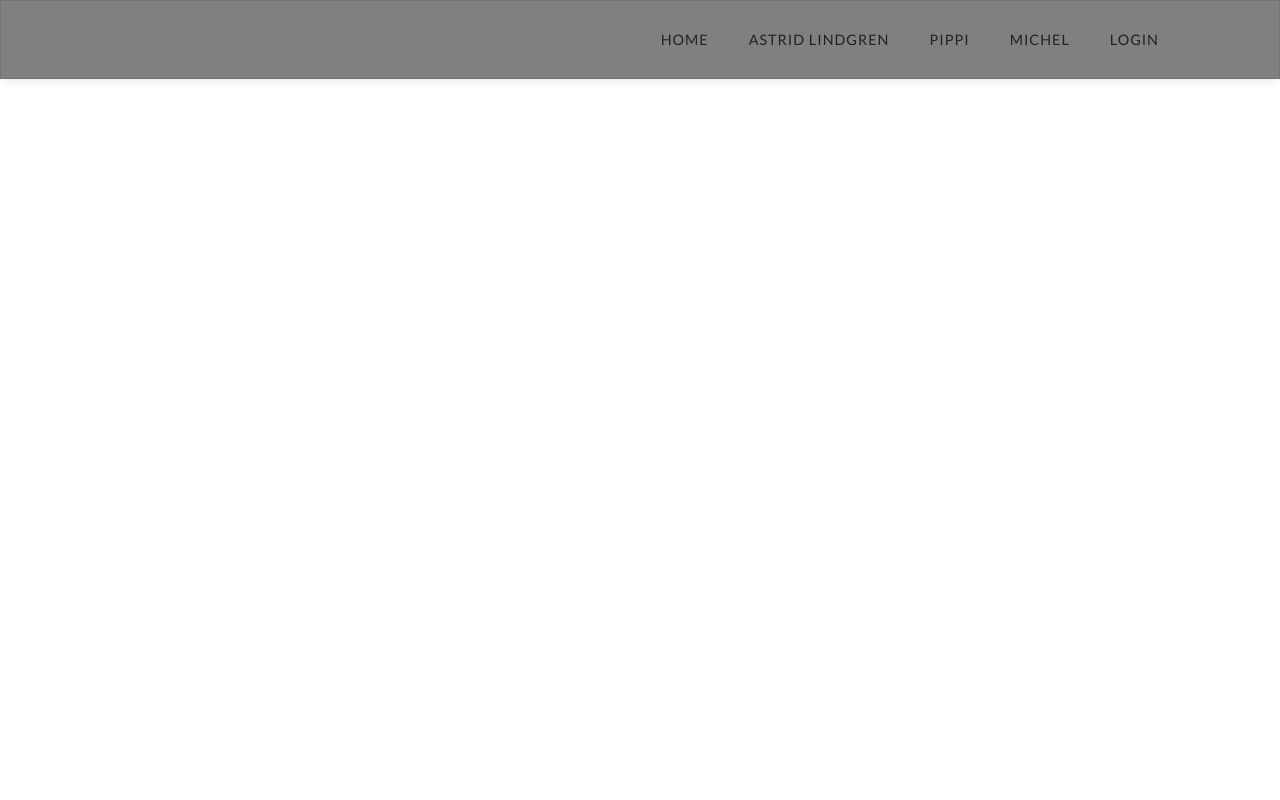
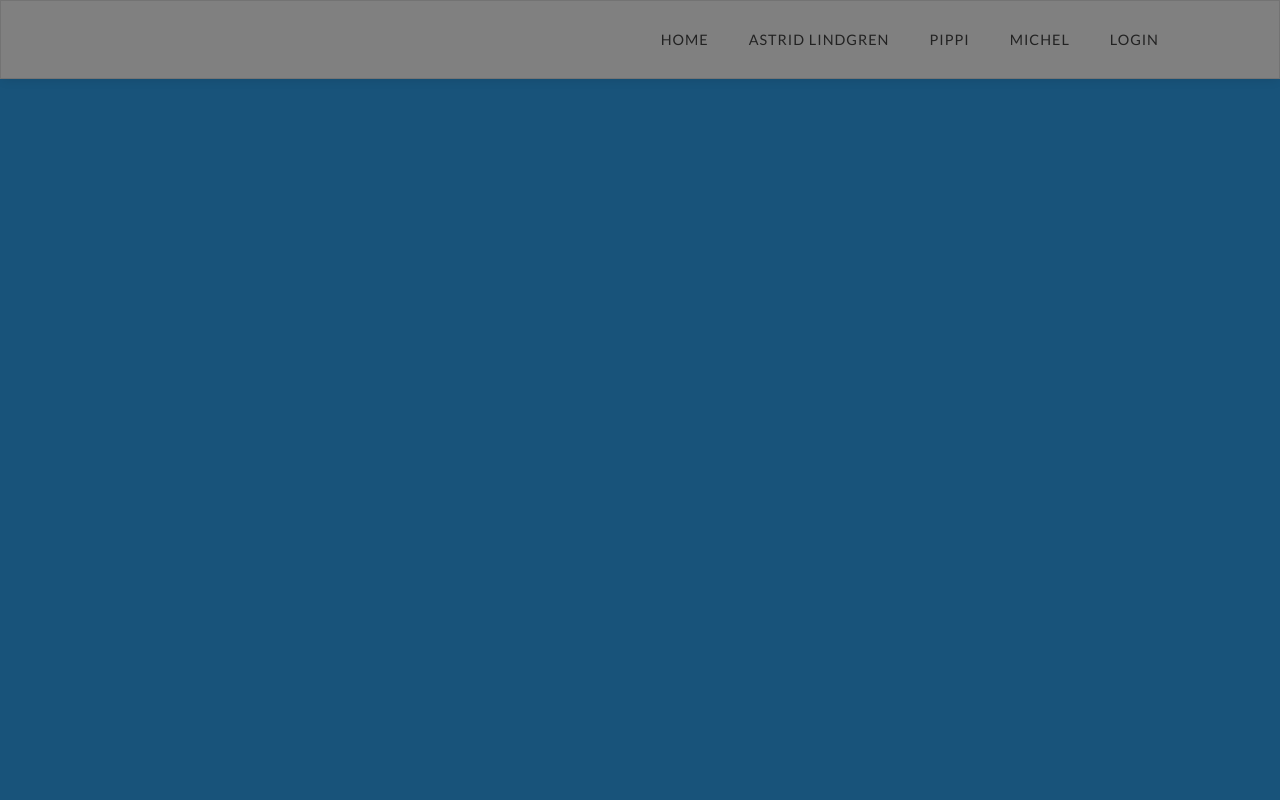
Before and after one commit to MrGodLP/Informatik-Project, a PHP site: page /astrid.html in a window 1280 px wide. Run offline with PHP 8.4, Linux system fonts and the light colour scheme.

Commit message:
background

```diff
--- a/Event_Cards.css
+++ b/Event_Cards.css
@@ -12,6 +12,7 @@ body {
     display: flex;
     justify-content: center;
     align-items: center;
+    background-color: #18537a;
 }
 
 .container {
```
